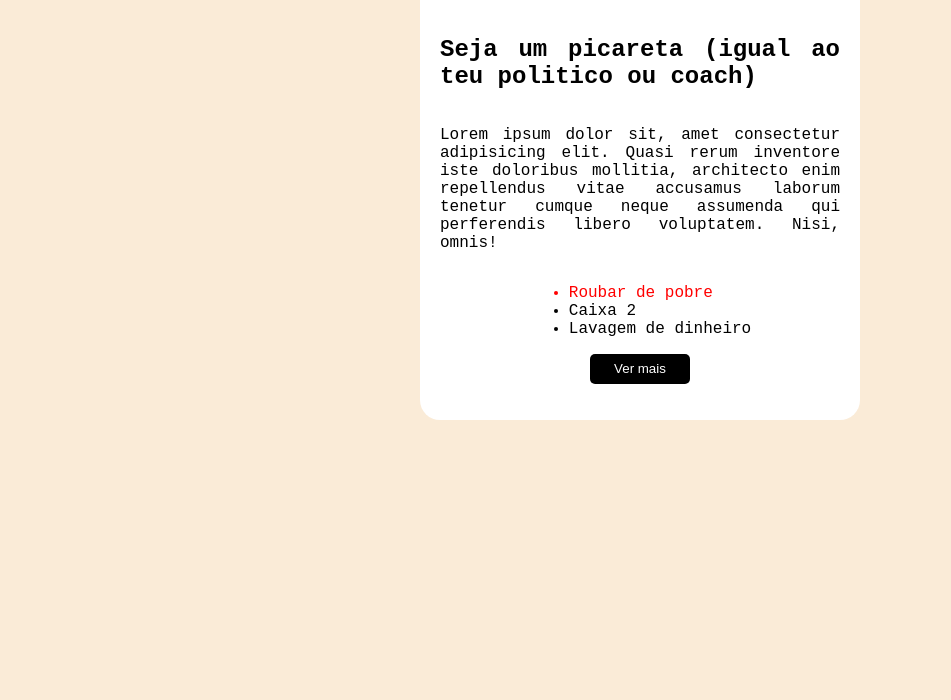
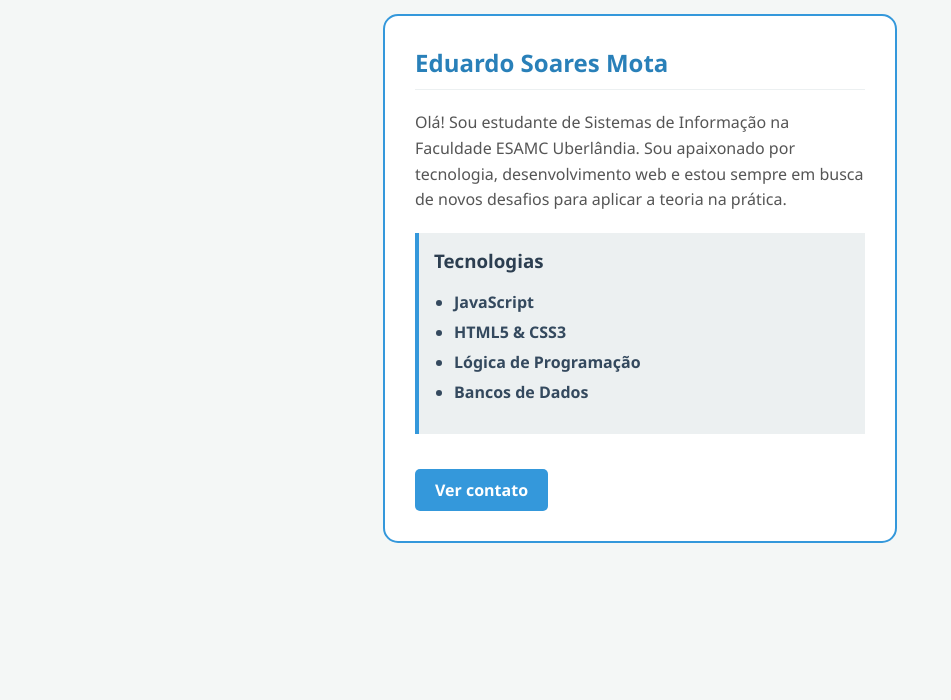
Before and after one commit to gametag7892/programacao-web, a plain HTML site: page Roteiro 2 - CSS/ex3/index.html in a window 1280 px wide. Shown: the part 100-800 px from the top of the page, without its empty margins (0-951 px from the left). Drawn offline with Linux system fonts and the light colour scheme.

Commit message:
Envio do roteiro 2

```diff
--- a/Roteiro 2 - CSS/ex2/style.css
+++ b/Roteiro 2 - CSS/ex2/style.css
@@ -1,32 +1,67 @@
-body{
-    background-color: antiquewhite;
-    font-family:'Courier New', Courier, monospace;
+body {
+    background-color: #cfd8dc;
+    font-family: Arial, Helvetica, sans-serif;
+    margin: 0;
+    padding: 0;
 }
 
-.card{
-    margin: 0 auto;
-    padding: 20px;
-    text-align: justify;
-    height: 400px;
-    width: 400px;
-    background-color: white;
-    display: flex;
-    align-items: center;
-    justify-content: center;
-    flex-direction: column;
-    border-radius: 20px;
+.titulo-principal {
+    text-align: center;
+    color: #263238;
+    margin-top: 40px;
 }
 
-.btn_ver{
-    background-color: black;
-    color: white;
-    border-style: none;
-    border-radius: 5px;
-    width: 100px;
-    height: 30px;
+.cartao {
+    background-color: #ffffff;
+    width: 450px;
+    padding: 30px;
+    margin: 50px auto;
+    border-radius: 12px;
+    border: 1px solid #b0bec5;
+    box-shadow: 0 5px 15px rgba(0,0,0,0.1);
 }
 
-.destaque{
-    font: bolder;
-    color: red;
+.cartao h2 {
+    color: #00796b;
+    margin-top: 0;
+    border-bottom: 2px solid #e0f2f1;
+    padding-bottom: 10px;
 }
+
+.cartao p {
+    color: #546e7a;
+    line-height: 1.6;
+}
+
+.lista-topicos {
+    padding-left: 20px;
+    margin-bottom: 25px;
+}
+
+.lista-topicos li {
+    margin-bottom: 10px;
+    color: #37474f;
+}
+
+.destaque {
+    color: #c62828;
+    font-weight: bold;
+    background-color: #ffcdd2;
+    padding: 2px 6px;
+    border-radius: 4px;
+}
+
+.botao-curso {
+    display: inline-block;
+    background-color: #00897b;
+    color: #ffffff;
+    padding: 12px 25px;
+    text-decoration: none;
+    border-radius: 6px;
+    font-weight: bold;
+    text-align: center;
+}
+
+.botao-curso:hover {
+    background-color: #00695c;
+}
--- a/Roteiro 2 - CSS/ex3/index.html
+++ b/Roteiro 2 - CSS/ex3/index.html
@@ -1,22 +1,38 @@
 <!DOCTYPE html>
-<html lang="en">
+<html lang="pt-BR">
 <head>
     <meta charset="UTF-8">
     <meta name="viewport" content="width=device-width, initial-scale=1.0">
-    <title>Document</title>
+    <title>Exercício 3 - Página de Perfil</title>
     <link rel="stylesheet" href="style.css">
 </head>
 <body>
-    <h1>Curso de Picaretagem</h1>
-    <div class="card">
-        <h2>Seja um picareta (igual ao teu politico ou coach)</h2>
-        <p>Lorem ipsum dolor sit, amet consectetur adipisicing elit. Quasi rerum inventore iste doloribus mollitia, architecto enim repellendus vitae accusamus laborum tenetur cumque neque assumenda qui perferendis libero voluptatem. Nisi, omnis!</p>
-        <ul>
-            <li class="destaque">Roubar de pobre</li>
-            <li>Caixa 2</li>
-            <li>Lavagem de dinheiro</li>
-        </ul>
-        <button class="btn_ver">Ver mais</button>
+
+    <h1>Meu Perfil</h1>
+
+    <div class="perfil">
+
+        <h2>Eduardo Soares Mota</h2>
+
+        <p class="apresentacao">
+            Olá! Sou estudante de Sistemas de Informação na Faculdade ESAMC Uberlândia.
+            Sou apaixonado por tecnologia, desenvolvimento web e estou sempre em busca
+            de novos desafios para aplicar a teoria na prática.
+        </p>
+
+        <div class="secao-tecnologias">
+            <h3>Tecnologias</h3>
+            <ul>
+                <li class="tecnologia">JavaScript</li>
+                <li class="tecnologia">HTML5 & CSS3</li>
+                <li class="tecnologia">Lógica de Programação</li>
+                <li class="tecnologia">Bancos de Dados</li>
+            </ul>
+        </div>
+
+        <a href="#" class="link-contato">Ver contato</a>
+
     </div>
+
 </body>
 </html>
--- a/Roteiro 2 - CSS/ex3/style.css
+++ b/Roteiro 2 - CSS/ex3/style.css
@@ -1,32 +1,72 @@
-body{
-    background-color: antiquewhite;
-    font-family:'Courier New', Courier, monospace;
+body {
+    background-color: #f4f7f6;
+    font-family: 'Segoe UI', Tahoma, Geneva, Verdana, sans-serif;
+    margin: 0;
+    padding: 20px;
 }
 
-.card{
-    margin: 0 auto;
-    padding: 20px;
-    text-align: justify;
-    height: 400px;
-    width: 400px;
-    background-color: white;
-    display: flex;
-    align-items: center;
-    justify-content: center;
-    flex-direction: column;
-    border-radius: 20px;
+h1 {
+    text-align: center;
+    color: #2c3e50;
 }
 
-.btn_ver{
-    background-color: black;
-    color: white;
-    border-style: none;
-    border-radius: 5px;
-    width: 100px;
-    height: 30px;
+.perfil {
+    width: 450px;
+    padding: 30px;
+    margin: 30px auto;
+    border: 2px solid #3498db;
+    border-radius: 15px;
+    background-color: #ffffff;
+    display: block;
 }
 
-.destaque{
-    font: bolder;
-    color: red;
+.perfil h2 {
+    color: #2980b9;
+    margin-top: 0;
+    border-bottom: 1px solid #ecf0f1;
+    padding-bottom: 10px;
 }
+
+.apresentacao {
+    color: #555555;
+    line-height: 1.6;
+    font-size: 16px;
+}
+
+.secao-tecnologias {
+    background-color: #ecf0f1;
+    padding: 15px;
+    border-left: 4px solid #3498db;
+    margin: 20px 0;
+}
+
+.secao-tecnologias h3 {
+    margin-top: 0;
+    color: #2c3e50;
+}
+
+ul {
+    padding-left: 20px;
+}
+
+.tecnologia {
+    color: #34495e;
+    font-weight: bold;
+    margin-bottom: 8px;
+}
+
+.link-contato {
+    display: inline-block;
+    margin-top: 15px;
+    padding: 10px 20px;
+    background-color: #3498db;
+    color: white;
+    text-decoration: none;
+    border-radius: 5px;
+    font-weight: bold;
+}
+
+.link-contato:hover {
+    background-color: #e74c3c;
+    color: #fff;
+}
```
Also changed, not shown: Roteiro 2 - CSS/ex2/index.html (+18 -11 lines).
